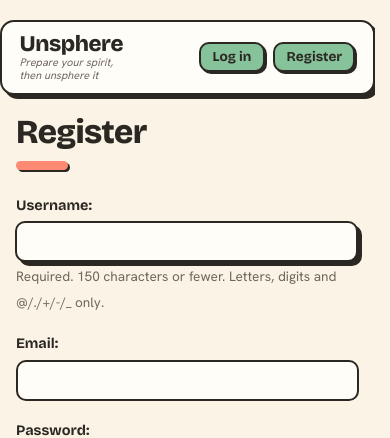
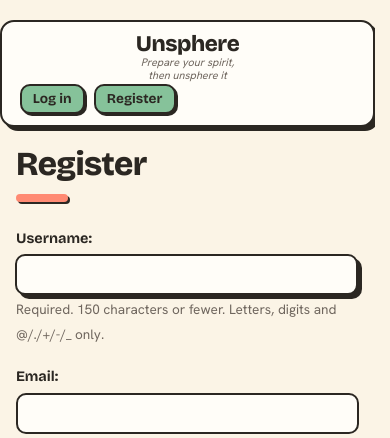
Before and after one commit to maxwelljoslyn/unsphere, a Django app: page /accounts/register/ in a window 390 px wide. Shown: the top 438 px of the page. Run offline with Django 5.2, Linux system fonts and the light colour scheme.

Commit message:
improve logo and navbar button placement on mobile

```diff
--- a/static/css/unsphere.css
+++ b/static/css/unsphere.css
@@ -127,6 +127,7 @@
   display: flex;
   align-items: center;
   flex-wrap: wrap;
+  justify-content: space-between;
   gap: 0.15rem 0.55rem;
   background: var(--surface);
   border: var(--b) solid var(--ink);
@@ -135,16 +136,38 @@
   font-family: var(--font-display);
   font-weight: 700;
 }
-/* The wordmark anchors the left of the bar; its auto right-margin pushes every
-   other nav item (links, gem readout, logout) to the right edge, with logout
-   landing last. The tagline sits beneath the logo in muted italic, broken to
-   two short lines so the brand stays narrow. */
+/* The bar has exactly two flex children: the wordmark and the controls group.
+   space-between pins the wordmark left and the controls right when they fit on
+   one line. When they don't, the whole controls group drops to its own line and
+   wraps internally into tidy left-aligned rows — so no single button is ever
+   orphaned out to the side. The tagline sits beneath the logo in muted italic,
+   broken to two short lines so the brand stays narrow. */
 .nav-brand {
-  margin-right: auto;
   display: flex;
   flex-direction: column;
   gap: 0.05rem;
   line-height: 1;
+}
+.nav-links {
+  display: flex;
+  align-items: center;
+  flex-wrap: wrap;
+  gap: 0.4rem 0.55rem;
+}
+/* Once the bar is too narrow to hold the wordmark and the controls side by side,
+   the controls drop onto their own line. At that point give the wordmark the
+   full first line to itself and center it, so the brand sits centered above the
+   button rows rather than hugging the left edge. The 52rem cutoff is roughly
+   where the (longer) signed-in control set stops fitting beside the wordmark. */
+@media (max-width: 52rem) {
+  .nav-brand {
+    flex-basis: 100%;
+    align-items: center;
+    text-align: center;
+  }
+  /* Center the button rows too, so they sit symmetrically under the centered
+     wordmark instead of hugging the left edge. */
+  .nav-links { justify-content: center; }
 }
 .nav-logo {
   font-family: var(--font-display);
--- a/templates/base.html
+++ b/templates/base.html
@@ -119,11 +119,12 @@
     <span class="nav-logo">Unsphere</span>
     <span class="nav-tagline">Prepare your spirit,<br>then unsphere it</span>
   </div>
+  <div class="nav-links">
     <a href="{% url 'workout-list' %}">Workouts</a>
     <a href="{% url 'movement-list' %}">Movements</a>
-  {# Achievements link and gem readout are direct nav children. Each carries the #}
-  {# id HTMX swaps into; an empty placeholder holds the spot (hidden via :empty) #}
-  {# until the first unlock fills it. The gem readout sits just before logout. #}
+    {# Achievements link and gem readout each carry the id HTMX swaps into; an #}
+    {# empty placeholder holds the spot (hidden via :empty) until the first #}
+    {# unlock fills it. The gem readout sits just before logout. #}
     {% if has_achievements %}{% include "achievements/_nav_achievements_link.html" %}{% else %}<a id="nav-achievements-link"></a>{% endif %}
     <a href="{% url 'feedback' %}">Feedback</a>
     <span id="nav-gems" class="gem-pill" title="Gems">{% if gem_balance %}{% include "gems/_nav_gems.html" %}{% endif %}</span>
@@ -131,6 +132,7 @@
       {% csrf_token %}
       <button type="submit">Log out ({{ user.username }})</button>
     </form>
+  </div>
 </nav>
 <hr>
 {% else %}
@@ -139,8 +141,10 @@
     <span class="nav-logo">Unsphere</span>
     <span class="nav-tagline">Prepare your spirit,<br>then unsphere it</span>
   </div>
+  <div class="nav-links">
     <a href="{% url 'login' %}">Log in</a>
     <a href="{% url 'register' %}">Register</a>
+  </div>
 </nav>
 <hr>
 {% endif %}
```
Lines whose indentation alone changed are shown as unchanged.
